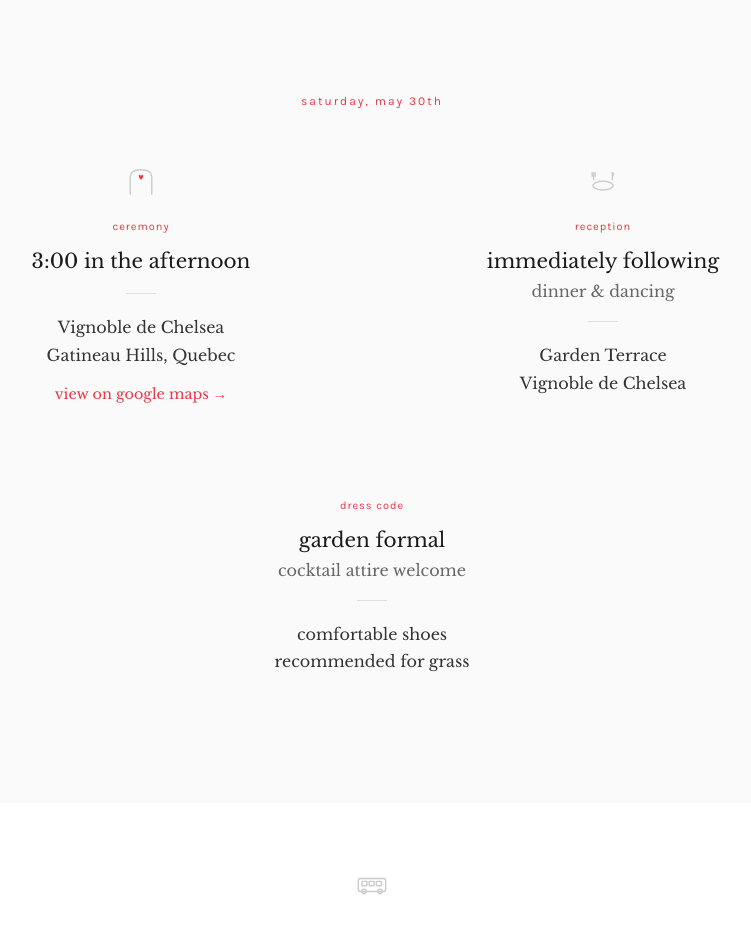
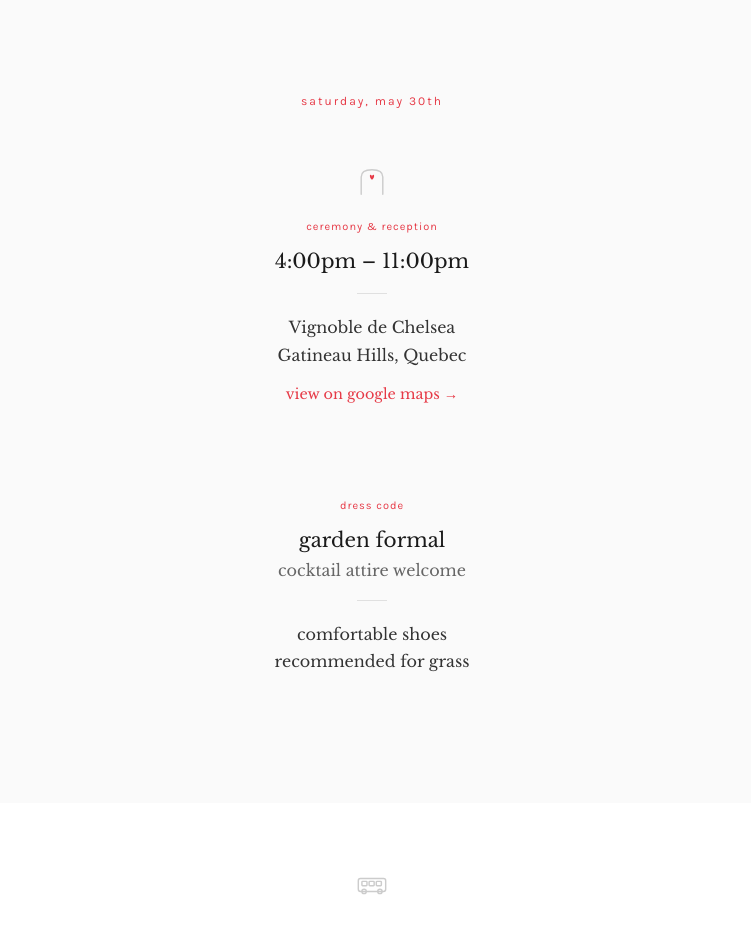
Before and after one commit to maggiejzhu-2026/weddingsite, a React (Vite) app: page / in a window 1280 px wide. Shown: the part 1381-2310 px from the top of the page, without its empty margins (268-1019 px from the left). Built offline with nearby package versions, Linux system fonts and the light colour scheme.

Commit message:
Update App.jsx

```diff
--- a/src/App.jsx
+++ b/src/App.jsx
@@ -451,8 +451,10 @@ export default function WeddingWebsite() {
 
           <div style={{
             display: 'grid',
-            gridTemplateColumns: 'repeat(auto-fit, minmax(260px, 1fr))',
-            gap: '1.5rem'
+            gridTemplateColumns: 'repeat(auto-fit, minmax(280px, 1fr))',
+            gap: '1.5rem',
+            maxWidth: '600px',
+            margin: '0 auto'
           }}>
             <div className="card">
               <div style={{ marginBottom: '1rem' }}>
@@ -466,9 +468,9 @@ export default function WeddingWebsite() {
                 color: '#e63946',
                 marginBottom: '1rem'
               }}>
-                ceremony
+                ceremony & reception
               </p>
-              <p style={{ fontSize: '1.25rem', marginBottom: '0.5rem' }}>3:00 in the afternoon</p>
+              <p style={{ fontSize: '1.25rem', marginBottom: '0.5rem' }}>4:00pm – 11:00pm</p>
               <div className="divider" />
               <p style={{ fontSize: '1rem', lineHeight: 1.7, color: '#333' }}>
                 Vignoble de Chelsea<br />
@@ -483,29 +485,6 @@ export default function WeddingWebsite() {
               >
                 view on google maps →
               </a>
-            </div>
-
-            <div className="card">
-              <div style={{ marginBottom: '1rem' }}>
-                <DinnerIcon />
-              </div>
-              <p style={{
-                fontFamily: "'Karla', sans-serif",
-                fontSize: '11px',
-                letterSpacing: '1px',
-                textTransform: 'lowercase',
-                color: '#e63946',
-                marginBottom: '1rem'
-              }}>
-                reception
-              </p>
-              <p style={{ fontSize: '1.25rem', marginBottom: '0.5rem' }}>immediately following</p>
-              <p style={{ fontSize: '1rem', color: '#666' }}>dinner & dancing</p>
-              <div className="divider" />
-              <p style={{ fontSize: '1rem', lineHeight: 1.7, color: '#333' }}>
-                Garden Terrace<br />
-                Vignoble de Chelsea
-              </p>
             </div>
           </div>
 
```
